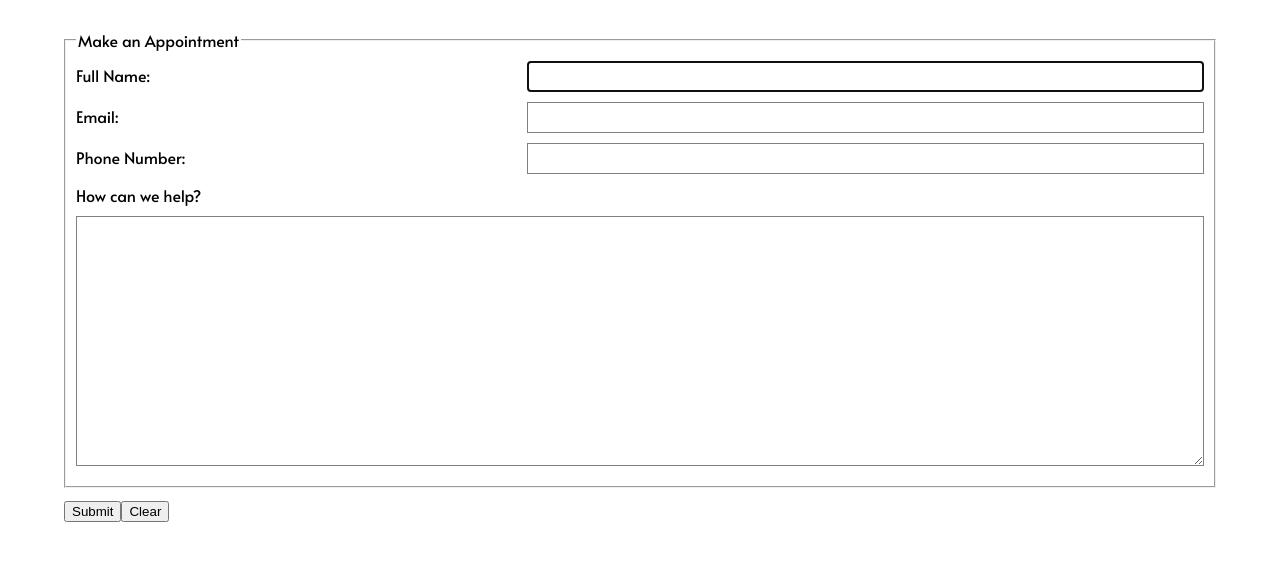
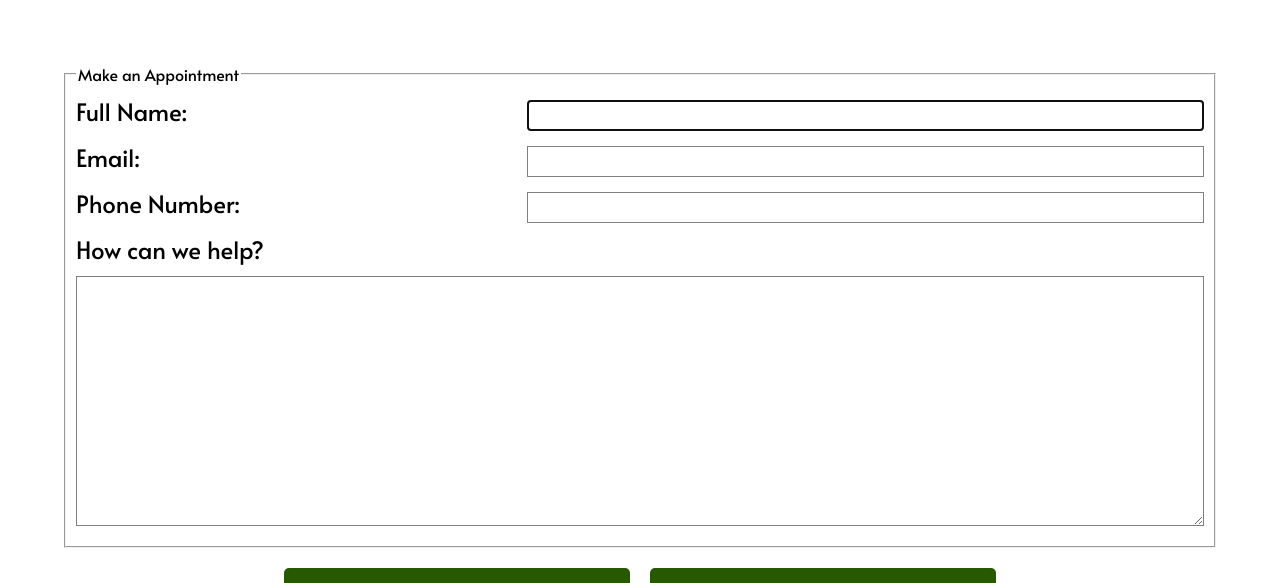
Before and after one commit to Cjenkins14/RJ-services, a React (Create React App) app: page /contact in a window 1280 px wide. Shown: the part 369-952 px from the top of the page. Built offline with nearby package versions, Linux system fonts and the light colour scheme; a web font is replaced by a local one.

Commit message:
first final version

```diff
--- a/src/App.css
+++ b/src/App.css
@@ -10,6 +10,7 @@ h1, p {
 }
 body {
     font-family: 'Alata', sans-serif;
+    font-size: 1.25em;
 }
 
 .logo-img {
--- a/src/Contact/Contact.css
+++ b/src/Contact/Contact.css
@@ -52,3 +52,24 @@ form {
     display: block;
     border: 1px solid gray;
   }
+  .buttons {
+    height: 2em;
+    display: flex;
+    justify-content: center;
+  }
+  .submit-button, .reset-button {
+    font-size: 1.5em;
+    margin: 10px;
+    border: none;
+    height: 200%;
+    width: 30%;
+    background-color: #265902;
+    color: black;
+    border-radius: 5px;
+  }
+  .submit-button:hover, .reset-button:hover {
+    background-color: #5DD904;
+  }
+  .submit-button:active, .reset-button:active {
+    background-color: #5DD904;
+  }
--- a/src/Contact/Contact.js
+++ b/src/Contact/Contact.js
@@ -116,10 +116,10 @@ class Contact extends Component {
                                 </li>
                             </ul>
                         </fieldset>
-                        <section>
+                        <div className='buttons'>
                             <button className='submit-button' type='submit'>Submit</button>
                             <button className='reset-button' type='reset'>Clear</button>
-                        </section>
+                        </div>
                     </form>
                 </section>
             </div>
--- a/src/Home/Home.css
+++ b/src/Home/Home.css
@@ -26,3 +26,11 @@ h1 {
     margin: 10%;
     padding: 0;
 }
+
+@media screen and (min-width: 600px) {
+    .about-blurb {
+        display: flex;
+        flex-direction: row;
+        justify-content: space-between;
+    }
+}
--- a/src/Services/Services.css
+++ b/src/Services/Services.css
@@ -1,3 +1,6 @@
 .services-list {
     margin: 5%;
 }
+label {
+    font-size: 1.5em;
+}
```
